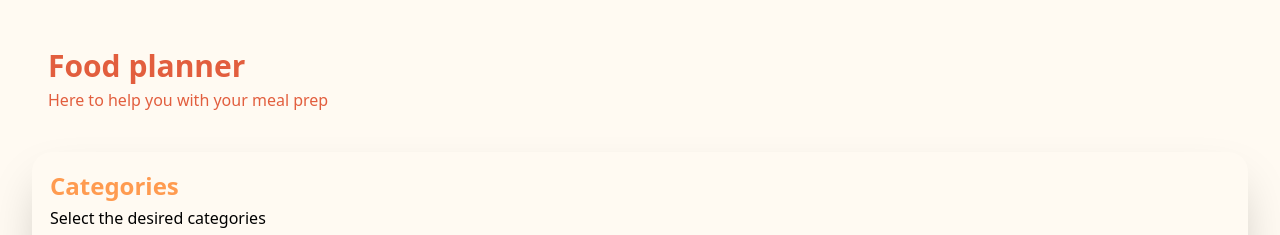
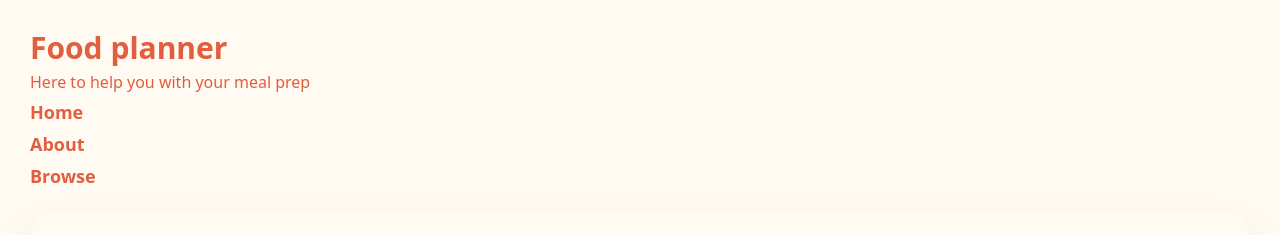
Before and after one commit to visontail/food-planner, a React (Vite) app in the folder frontend/: page / in a window 1280 px wide. Shown: the top 235 px of the page. Built offline with nearby package versions, Linux system fonts and the light colour scheme; no server answers.

Commit message:
set up a links in pages

```diff
--- a/frontend/src/components/Header.jsx
+++ b/frontend/src/components/Header.jsx
@@ -1,13 +1,14 @@
-
+import { Link } from 'react-router-dom';
 
 function Header() {
   return (
     <header>
-         <nav className="flex m-4 justify-center flex-col">
         <nav className="flex m-4 justify-center flex-col text-hover-orange">
           <h1 className="text-3xl font-bold">Food planner</h1>
           <p className="font-thin">Here to help you with your meal prep</p>
-        </nav>
+          <Link to="/" className="text-lg font-semibold text-hover-orange">Home</Link>
+          <Link to="/about" className="text-lg font-semibold text-hover-orange">About</Link>
+          <Link to="/browse" className="text-lg font-semibold text-hover-orange">Browse</Link>
         </nav>
       </header>
   )
--- a/frontend/src/pages/AboutPage.jsx
+++ b/frontend/src/pages/AboutPage.jsx
@@ -1,8 +1,15 @@
-
+import Header from "../components/Header"
+import Footer from "../components/Footer"
 
 function AboutPage() {
   return (
-    <div>AboutPage</div>
+    <>
+      <Header />
+      <div>
+        <h2>THIS IS THE "about" PAGE</h2>
+      </div>
+      <Footer />
+    </>
   )
 }
 
--- a/frontend/src/pages/BrowsePage.jsx
+++ b/frontend/src/pages/BrowsePage.jsx
@@ -1,6 +1,16 @@
+import Header from '../components/Header'
+import Footer from '../components/Footer'
+
+
 function BrowsePage() {
   return (
-    <div>BrowsePage</div>
+    <>
+      <Header />
+      <div>
+      <h2>THIS IS THE "browse" PAGE</h2>
+      </div>
+      <Footer />
+    </>
   )
 }
 
```
